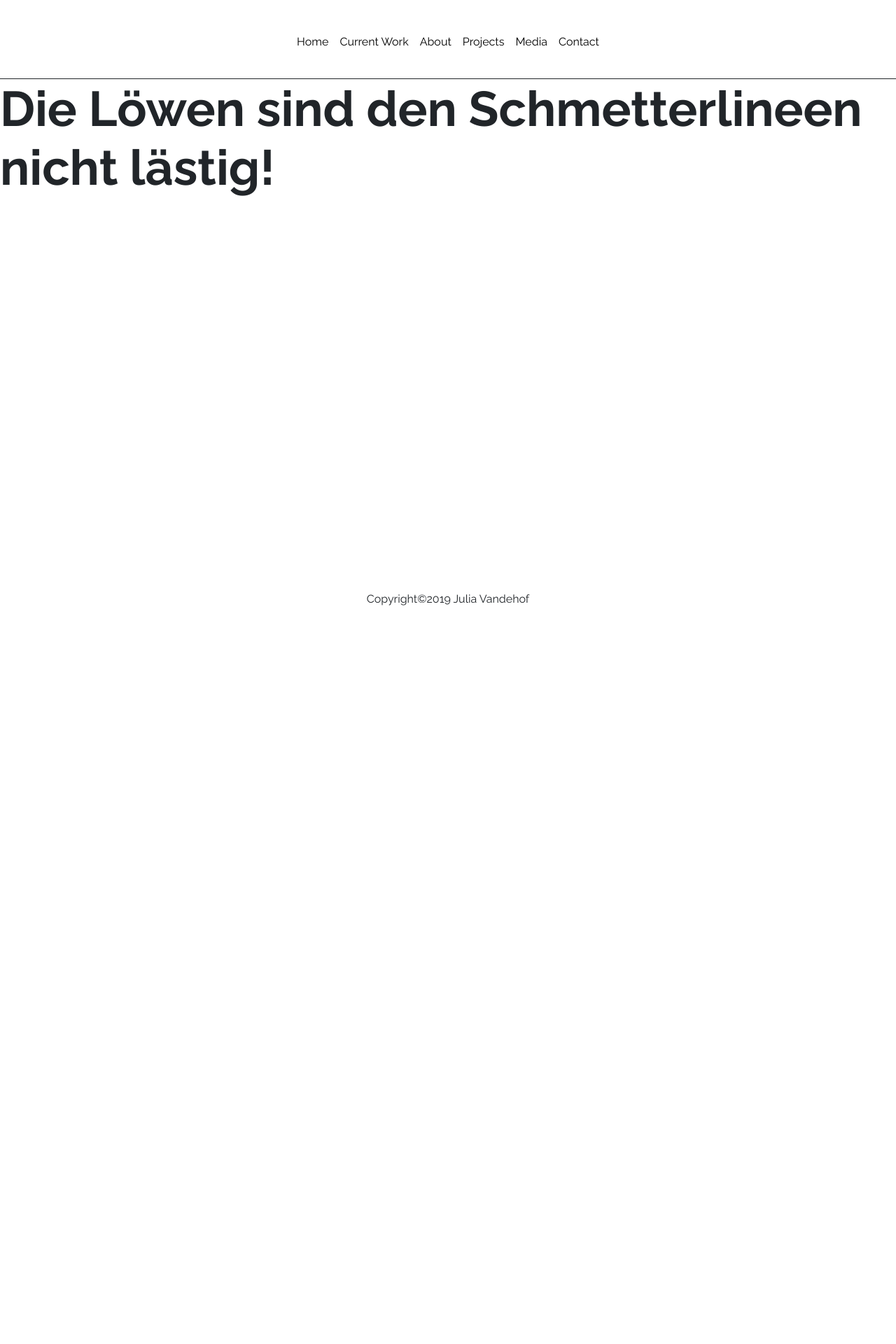
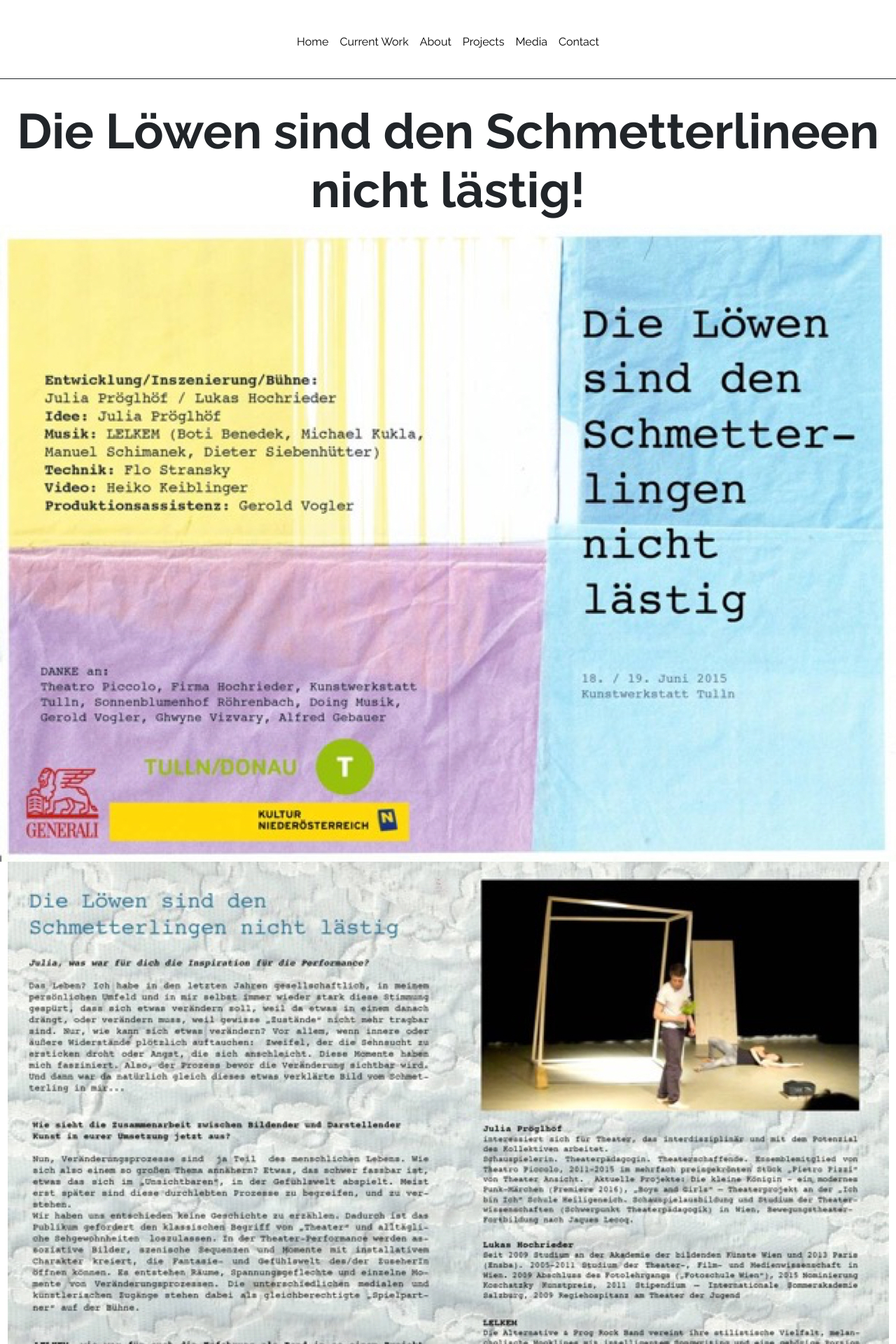
Before and after one commit to matteocarpi/julia, a Jekyll site: the page built from _posts/2019-03-05-die-löwen-sind-den-schmetterlineen-nicht-lästig.md, in a window 1280 px wide. Shown: the top 1920 px of the page at 70% size. Built offline with Jekyll 4.4.1, drawn with Linux system fonts in a browser that asks for light colours; before the commit the page ends 900 px from its top, so only the background shows below that.

Commit message:
building and styling post page

```diff
--- a/_layouts/post.html
+++ b/_layouts/post.html
@@ -1,7 +1,33 @@
 ---
 layout: default
 ---
-<h2 class="post-title">{{ page.title}}</h2>
-{% for item in page.main_pictures %}
-<img src="{{ page.main_picture.item }}" alt="">
-{% endfor %}
+<div class="post_container">
+
+  <h2 class="post-title">{{ page.title}}</h2>
+
+  <div class="main_pictures">
+    {% for item in page.main_pictures %}
+      <img src="{{ item }}" alt="">
+    {% endfor %}
+  </div>
+
+  <div class="post_gallery">
+    <div class="secondary_gallery">
+      {% for item in page.vertical_gallery %}
+        <img class="gallery_image vertical" src="{{ item }}" alt="">
+      {% endfor %}
+
+      {% for item in page.horizontal_gallery %}
+        <img class="gallery_image horizontal" src="{{ item }}" alt="">
+      {% endfor %}
+    </div>
+
+    <div class="trailer">
+      <h2>Trailer</h2>
+      <iframe width="560" height="315" src="{{ page.youtube_link }}" frameborder="0" allow="accelerometer; autoplay; encrypted-media; gyroscope; picture-in-picture" allowfullscreen></iframe>
+      <div class="grow">
+
+      </div>
+    </div>
+  </div>
+</div>
--- a/_sass/post.scss
+++ b/_sass/post.scss
@@ -0,0 +1,41 @@
+.post_container {
+    margin-top: 2rem;
+    display: flex;
+    flex-direction: column;
+    align-items: center;
+    // max-width: 1250px;
+}
+.main_pictures {
+  display: flex;
+  flex-direction: column;
+  align-items: center;
+}
+h2.post-title {
+    // max-width: 1000px;
+    text-align: center;
+}
+.secondary_gallery {
+    display: flex;
+    flex-wrap: wrap;
+    margin-top: 2rem;
+    align-items: flex-start;
+    justify-content: center;
+    max-width: 50%;
+}
+img.gallery_image.vertical {
+    max-width: 285px;
+    margin: 5px;
+}
+img.gallery_image.horizontal {
+  max-width: 580px;
+  margin: 5px;
+}
+.post_gallery {
+  display: flex;
+  align-items: center;
+}
+.trailer {
+  text-align: center;
+  display: flex;
+  flex-direction: column;
+}
--- a/_sass/universal.scss
+++ b/_sass/universal.scss
@@ -21,6 +21,9 @@
 }
 h3 {
   font-size: 30px;
+}
+img {
+  object-fit: contain;
 }
 nav {
   margin-top: 2rem;
```
Also changed, not shown: _posts/2019-03-05-die-löwen-sind-den-schmetterlineen-nicht-lästig.md (+1 -6 lines).
